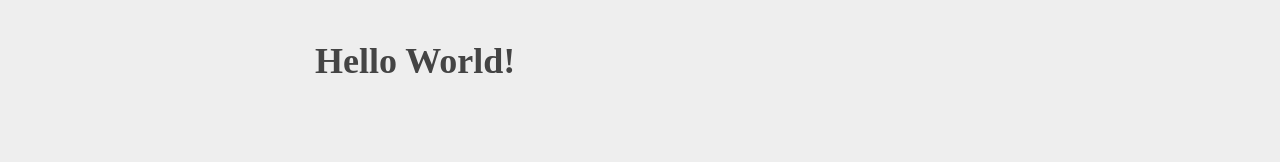
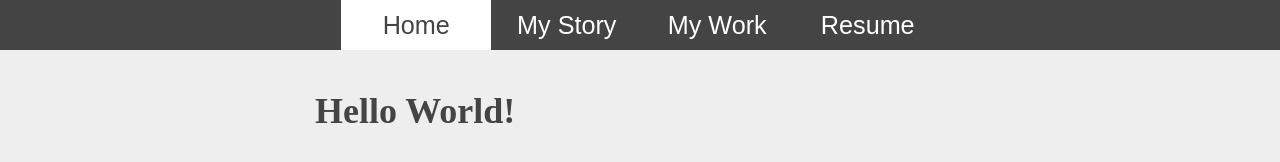
Before and after one commit to TheGuyWithTheFace/TheGuyWithTheFace.github.io, a plain HTML site: page index.html in a window 1280 px wide. Drawn offline with Linux system fonts and the light colour scheme.

Commit message:
Add Navigation Bar
Using http://css-snippets.com/simple-horizontal-navigation/#read as a
source/reference.

```diff
--- a/index.html
+++ b/index.html
@@ -7,6 +7,18 @@
         <title>Home | Perry Cate</title>
     </head>
     <body>
-        <h1>Hello World!</h1>
+        <header>
+            <div class="nav">
+                <ul>
+                    <li><a class="active" href="/index.html">Home</a></li>
+                    <li><a href="/story.html">My Story</a></li>
+                    <li><a href="/work.html">My Work</a></li>
+                    <li><a href="/perry_cate_resume.pdf">Resume</a></li>
+                </ul>
+            </div>
+        </header>
+        <main>
+            <h1>Hello World!</h1>
+        </main>
     </body>
 </html>
--- a/style.css
+++ b/style.css
@@ -1,12 +1,16 @@
-/* Base styling cheerfully stolen from http://bettermotherfuckingwebsite.com/ */
 body {
-    margin: 40px auto;
+    margin: 0 auto;
     line-height: 1.6;
     font-size: 18px;
+    color: #444;
+    background-color: #EEE;
+    padding: 0;
+    width: 100%;
+}
+
+main {
+    margin: 40px auto;
     max-width: 650px;
-    color: #444444;
-    background-color: #EEEEEE;
-    padding: 0 10px;
 }
 
 h1,
@@ -14,3 +18,48 @@ h2,
 h3 {
     line-height: 1.2
 }
+
+.nav ul {
+    list-style: none;
+    background-color: #444;
+    text-align: center;
+    padding: 0;
+    margin: 0;
+}
+
+.nav li {
+    font-family: 'Oswald', sans-serif;
+    font-size: 1.2em;
+    line-height: 40px;
+    height: 40px;
+    border-bottom: 1px solid #888;
+}
+
+.nav a {
+    text-decoration: none;
+    color: #FFF;
+    display: block;
+    transition: .3s background-color;
+}
+
+.nav a:hover {
+    background-color: #055F5F;
+}
+
+.nav a.active {
+    background-color: #FFF;
+    color: #444;
+    cursor: default;
+}
+
+@media screen and (min-width: 600px) {
+    .nav li {
+        width: 150px;
+        border-bottom: none;
+        height: 50px;
+        line-height: 50px;
+        font-size: 1.4em;
+        display: inline-block;
+        margin-right: -4px;
+    }
+}
```
